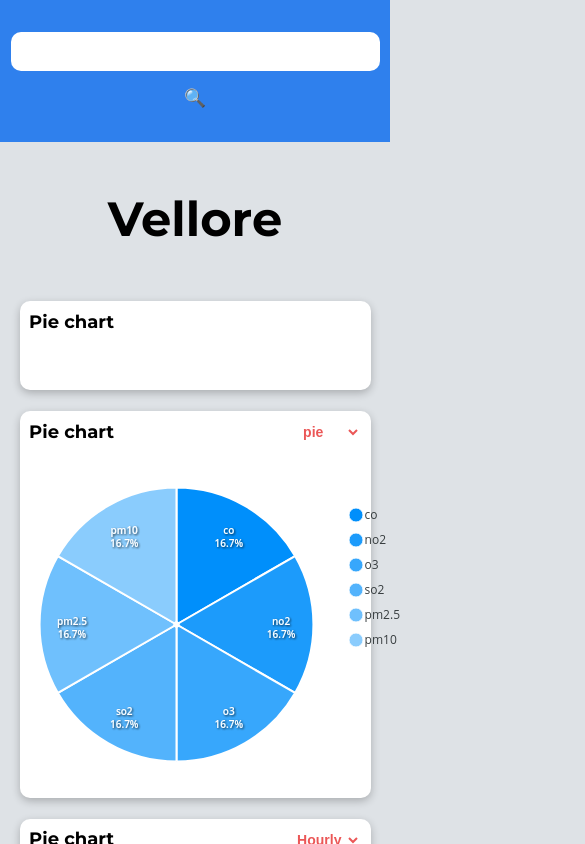
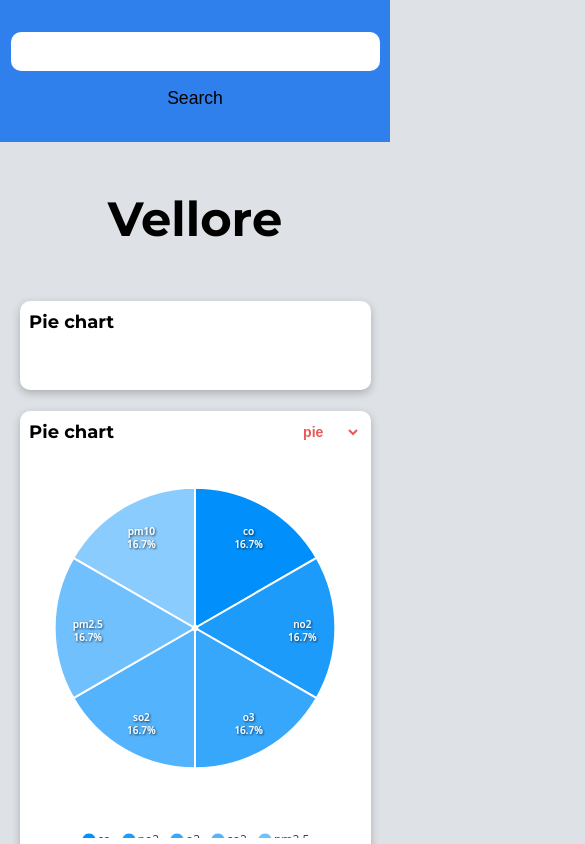
Before and after one commit to architbaurai/gdsc-task, a React (Create React App) app: page / in a window 390 px wide. Shown: the top 844 px of the page, 585 px wide, since content can reach past the window. Built offline with nearby package versions, Linux system fonts and the light colour scheme; no server answers.

Commit message:
created chart breakpoints

```diff
--- a/src/App.jsx
+++ b/src/App.jsx
@@ -26,7 +26,7 @@ function Header({symbol, setSymbol}){
   return <header>
     <form action="submit">
       <input type="text" onChange={(e)=>{setTemp((s)=>e.target.value)}}/>
-      <button onClick={(e)=>{e.preventDefault(); setSymbol(temp)}}>🔍</button>
+      <button onClick={(e)=>{e.preventDefault(); setSymbol(temp)}}>Search</button>
     </form>
 
   </header>
@@ -132,7 +132,6 @@ function PiChart({symbol, piMan}){
   const options = {
 
       chart: {
-        width: '100%',
         type: `${piMan}`,
         fontFamily:'Open Sans',
       },
@@ -173,7 +172,38 @@ function PiChart({symbol, piMan}){
         },
 
         horizontalALign: 'right',
-      }
+
+        position: 'right'
+      },
+
+      responsive: [{
+        breakpoint: 1000,
+        options: {
+          chart:{
+            width:'400px'
+          },
+          legend:{
+            position: 'right'
+          }
+        }
+      },{
+        breakpoint: 420,
+        options: {
+          chart:{
+            width:'300px'
+          },
+          legend:{
+            position:'bottom'
+          }
+        }
+      },{
+        breakpoint: 300,
+        options: {
+          chart:{
+            width:'240px'
+          }
+        }
+      }]
     }
 
   return <Chart options={options} series = {series} type={piMan} height={'400px'} width = {'400px'}/>
@@ -245,7 +275,55 @@ function LineChart({symbol, lineMan}){
   xaxis: {
     type: 'datetime',
   },
-  })
+  responsive: [{
+    breakpoint: 1350,
+    options: {
+      chart:{
+        width:'600px'
+      },
+      legend:{
+        position: 'right'
+      }
+    }
+  },{
+    breakpoint: 1250,
+    options: {
+      chart:{
+        width:'500px'
+      },
+      legend:{
+        position: 'right'
+      }
+    }
+  },{
+    breakpoint: 1100,
+    options: {
+      chart:{
+        width:'400px'
+      },
+      legend:{
+        position: 'right'
+      }
+    }
+  },{
+    breakpoint: 420,
+    options: {
+      chart:{
+        width:'300px'
+      },
+      legend:{
+        position:'bottom'
+      }
+    }
+  },{
+    breakpoint: 300,
+    options: {
+      chart:{
+        width:'220px'
+      }
+    }
+  }]
+})
 
 
   return <Chart options={options} series = {series} type="line" height={'400px'} width = {'700px'}/>
@@ -312,10 +390,40 @@ function BarChart({symbol, barMan}){
       bar: {
         horizontal: true
       }
-    }})
+    },
+
+    responsive: [{
+      breakpoint: 1000,
+      options: {
+        chart:{
+          width:'400px'
+        },
+        legend:{
+          position: 'right'
+        }
+      }
+    },{
+      breakpoint: 420,
+      options: {
+        chart:{
+          width:'300px'
+        },
+        legend:{
+          position:'bottom'
+        }
+      }
+    },{
+      breakpoint: 300,
+      options: {
+        chart:{
+          width:'220px'
+        }
+      }
+    }]
+  })
 
 
-  return <Chart options={options} series = {series} type="bar" height={'400px'} width = {'400px'}/>
+  return <Chart options={options} series = {series} type="bar" height={'400px'} width={'400px'}/>
 }
 
 
--- a/src/style.css
+++ b/src/style.css
@@ -115,7 +115,7 @@ header button{
     width: 100%;
 }
 
-@media(min-width:800px){
+@media(min-width:1000px){
 
     .statistics{
 
```
